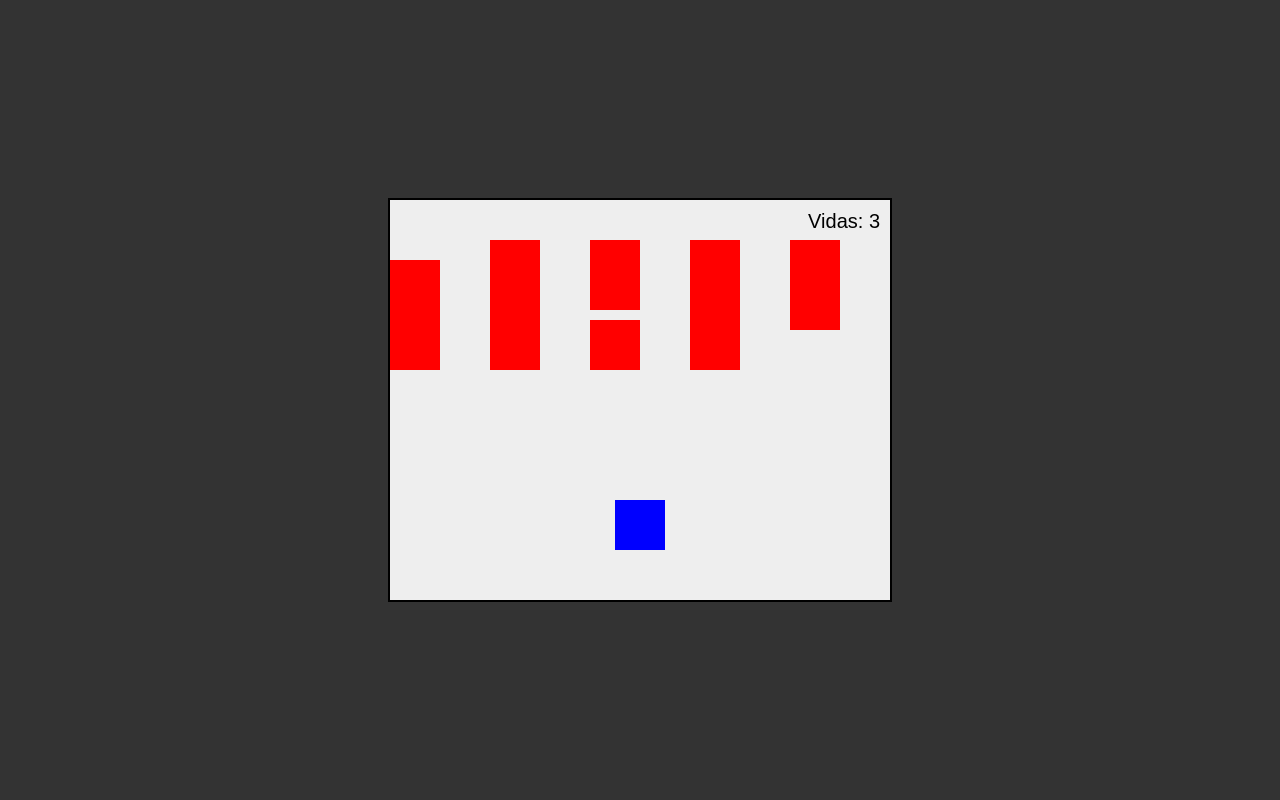
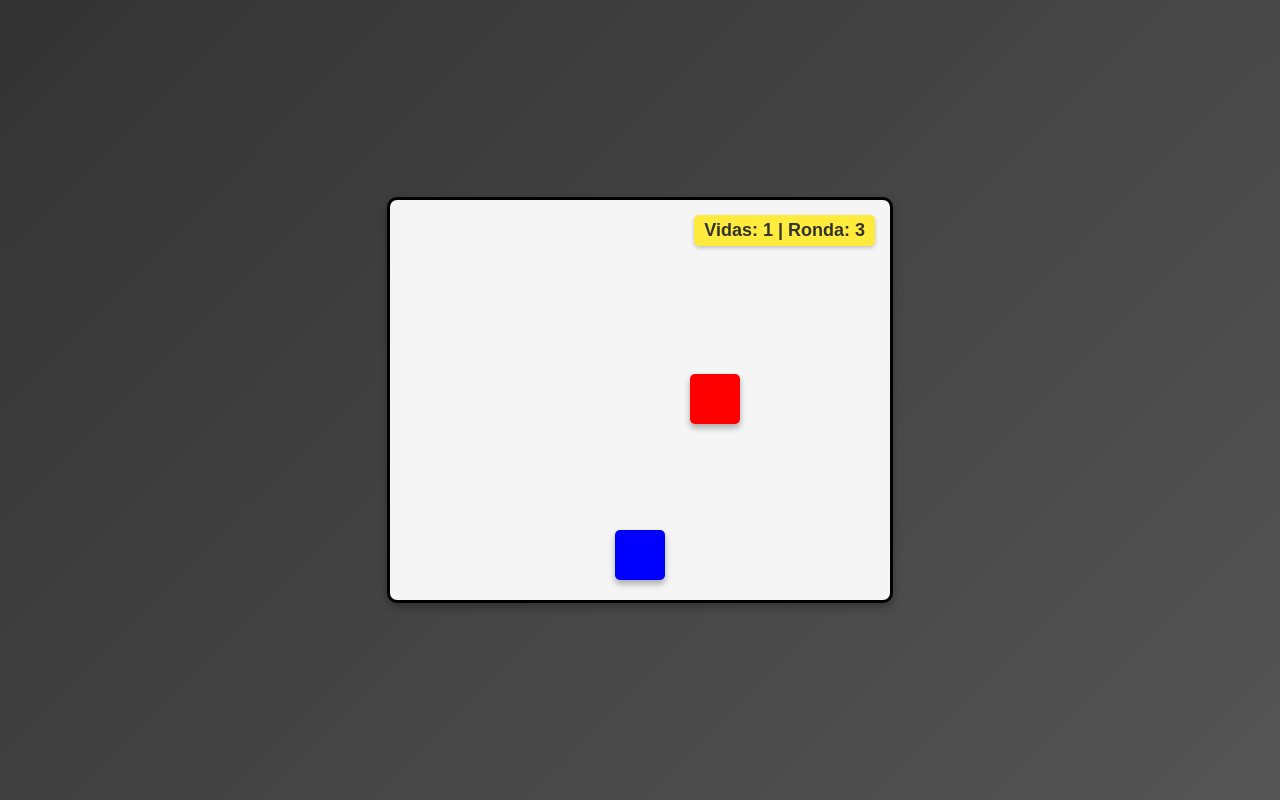
Before and after one commit to GsuDev/Proyecto-Minijuegos-JS, a plain HTML site: page carreras/index.html in a window 1280 px wide. Drawn offline with Linux system fonts and the light colour scheme.

Commit message:
juego casi terminado

```diff
--- a/carreras/index.css
+++ b/carreras/index.css
@@ -1,50 +1,62 @@
+/* Estilos globales */
 body {
     display: flex;
     justify-content: center;
     align-items: center;
     height: 100vh;
     margin: 0;
-    background-color: #333;
+    font-family: 'Arial', sans-serif;
+    background: linear-gradient(135deg, #333, #555);
+    color: #fff;
 }
 
+/* Área del juego */
 #gameArea {
     position: relative;
     width: 500px;
     height: 400px;
-    background-color: #eee;
+    background: #f5f5f5;
+    border-radius: 10px;
     overflow: hidden;
-    border: 2px solid #000;
+    border: 3px solid #000;
+    box-shadow: 0 4px 8px rgba(0, 0, 0, 0.3);
 }
 
+/* Contador de vidas */
 #lives {
     position: absolute;
-    top: 10px;
-    right: 10px;
-    font-size: 20px;
-    color: #000;
-    font-family: Arial, sans-serif;
+    top: 15px;
+    right: 15px;
+    font-size: 18px;
+    font-weight: bold;
+    color: #333;
+    padding: 5px 10px;
+    background: #ffeb3b;
+    border-radius: 5px;
+    box-shadow: 0 2px 4px rgba(0, 0, 0, 0.2);
 }
 
+/* Estilo del coche */
 #car {
     position: absolute;
-    bottom: 50px;
+    bottom: 20px;
     width: 50px;
     height: 50px;
-    left: 225px;
-    /* Centrado inicialmente en el tercer carril */
-    background-color: blue;
-    /* Cambia esto por la imagen de tu coche */
+    left: 225px; /* Centrado inicialmente en el tercer carril */
+    background: blue;
     background-size: cover;
+    border-radius: 5px;
+    box-shadow: 0 4px 6px rgba(0, 0, 0, 0.3);
 }
 
+/* Estilo de los obstáculos */
 .obstacle {
     position: absolute;
     top: 0;
     width: 50px;
-    /* Tamaño uniforme */
     height: 50px;
-    /* Tamaño uniforme */
-    background-color: red;
-    /* Cambia esto por la imagen del obstáculo */
+    background: red;
     background-size: cover;
+    border-radius: 5px;
+    box-shadow: 0 4px 6px rgba(0, 0, 0, 0.3);
 }
--- a/carreras/index.html
+++ b/carreras/index.html
@@ -4,15 +4,21 @@
 <head>
     <meta charset="UTF-8">
     <meta name="viewport" content="width=device-width, initial-scale=1.0">
+    <meta http-equiv="X-UA-Compatible" content="ie=edge">
     <title>Juego del Coche</title>
     <link rel="stylesheet" href="index.css">
+    <link rel="icon" href="car-icon.png"> <!-- Icono del juego (opcional) -->
 </head>
 
 <body>
     <div id="gameArea">
-        <div id="lives">Vidas: 3</div> <!-- Contador de vidas -->
+        <!-- Contador de vidas -->
+        <div id="lives">Vidas: 3</div>
+
+        <!-- Coche del jugador -->
         <div id="car"></div>
     </div>
+
     <script src="index.js"></script>
 </body>
 
--- a/carreras/index.js
+++ b/carreras/index.js
@@ -1,87 +1,119 @@
 document.addEventListener("DOMContentLoaded", () => {
-    const gameArea = document.getElementById("gameArea"); // Selecciona el contenedor principal del juego.
-    const car = document.getElementById("car"); // Selecciona el elemento del coche controlado por el jugador.
-    const livesDisplay = document.getElementById("lives"); // Selecciona el elemento para mostrar las vidas restantes.
-    let carPosition = 200; // Posición inicial del coche (tercer carril).
-    const laneWidth = 100; // Ancho de un carril.
-    let obstacles = []; // Array para almacenar los obstáculos activos.
-    let gameInterval; // Almacena el intervalo principal del juego.
-    let lives = 3; // Número inicial de vidas del jugador.
+    const gameArea = document.getElementById("gameArea");
+    const car = document.getElementById("car");
+    const livesDisplay = document.getElementById("lives");
+    let carPosition = 200; // Posición inicial del coche
+    const laneWidth = 100; // Ancho de un carril
+    let obstacles = []; // Array para almacenar los obstáculos activos
+    let speed = 14; // Velocidad inicial de los obstáculos
+    let initialObstacleDelay = 2000; // Tiempo inicial entre la creación de obstáculos
+    let delayReductionPerRound = 300; // Reducción del tiempo entre obstáculos por ronda
+    let obstaclesPerRound = 12; // Obstáculos iniciales
+    let additionalObstaclesPerRound = 4; // Obstáculos extra por ronda
+    let round = 1; // Número de la ronda actual
+    let maxRounds = 5; // Número máximo de rondas
+    let lives = 3; // Vidas iniciales
+    let gameInterval; // Intervalo para mover obstáculos
+    let obstacleCreationTimeouts = []; // Para rastrear los tiempos de creación de obstáculos
 
-    // Actualiza el contador de vidas
-    function updateLives() {
-        livesDisplay.textContent = `Vidas: ${lives}`; // Muestra las vidas restantes en la interfaz.
+    // Actualizar el contador de vidas y rondas
+    function updateStatus() {
+        livesDisplay.textContent = `Vidas: ${lives} | Ronda: ${round}`;
     }
 
     // Control del coche con las flechas izquierda y derecha
     document.addEventListener("keydown", (event) => {
         if (event.key === "ArrowLeft" && carPosition > 0) {
-            carPosition -= laneWidth; // Mueve el coche al carril izquierdo si no está en el más extremo.
+            carPosition -= laneWidth; // Mueve el coche al carril izquierdo
         } else if (event.key === "ArrowRight" && carPosition < 400) {
-            carPosition += laneWidth; // Mueve el coche al carril derecho si no está en el más extremo.
+            carPosition += laneWidth; // Mueve el coche al carril derecho
         }
-        car.style.left = `${carPosition}px`; // Actualiza la posición visual del coche.
+        car.style.left = `${carPosition}px`; // Actualiza la posición visual del coche
     });
 
-    // Crear obstáculos asegurando siempre un carril libre
+    // Crear un obstáculo en un carril aleatorio
     function createObstacle() {
-        const freeLane = Math.floor(Math.random() * 5); // Selecciona un carril aleatorio como libre.
-        for (let i = 0; i < 5; i++) { // Recorre los 5 carriles posibles.
-            if (i !== freeLane) { // Si el carril no es el libre:
-                const obstacle = document.createElement("div"); // Crea un nuevo obstáculo.
-                obstacle.classList.add("obstacle"); // Asigna la clase CSS "obstacle".
-                obstacle.style.left = `${i * laneWidth}px`; // Posiciona el obstáculo en el carril correspondiente.
-                obstacle.style.top = `0px`; // Comienza desde la parte superior del tablero.
-                gameArea.appendChild(obstacle); // Añade el obstáculo al tablero del juego.
-                obstacles.push(obstacle); // Lo almacena en el array de obstáculos activos.
-            }
+        const obstacle = document.createElement("div");
+        obstacle.classList.add("obstacle");
+        obstacle.style.left = `${[0, 100, 200, 300, 400][Math.floor(Math.random() * 5)]}px`; // Carril aleatorio
+        obstacle.style.top = `-50px`; // Aparece justo por encima del área visible
+        gameArea.appendChild(obstacle);
+        obstacles.push(obstacle);
+    }
+
+    // Crear un conjunto de obstáculos para la ronda
+    function createObstaclesForRound(totalObstacles, delay) {
+        for (let i = 0; i < totalObstacles; i++) {
+            const timeout = setTimeout(() => createObstacle(), i * delay);
+            obstacleCreationTimeouts.push(timeout); // Rastrear los tiempos para poder limpiarlos
         }
     }
 
-    // Mover obstáculos hacia abajo
+    // Mover obstáculos en cada ciclo
     function moveObstacles() {
         obstacles.forEach((obstacle, index) => {
-            let top = parseInt(obstacle.style.top); // Obtiene la posición vertical actual del obstáculo.
+            let top = parseInt(obstacle.style.top);
 
+            // Si el obstáculo sale del tablero, elimínalo
             if (top >= 400) {
-                // Si el obstáculo llega al final del tablero:
-                obstacle.remove(); // Eliminar el obstáculo del DOM.
-                obstacles.splice(index, 1); // Eliminarlo del array.
+                obstacle.remove();
+                obstacles.splice(index, 1);
             } else {
-                // De lo contrario, mueve el obstáculo hacia abajo de manera uniforme.
-                obstacle.style.top = `${top + 20}px`; // Incremento de 20px para la posición vertical.
+                obstacle.style.top = `${top + speed}px`; // Movimiento hacia abajo
             }
 
-            // Detectar colisión entre el coche y el obstáculo
+            // Detectar colisión
             if (
-                top > 300 && // Si el obstáculo está a la altura del coche...
-                top < 350 && // ...y dentro de un rango de colisión...
-                parseInt(obstacle.style.left) === carPosition // ...y está en el mismo carril:
+                top > 300 &&
+                top < 350 &&
+                parseInt(obstacle.style.left) === carPosition
             ) {
-                obstacles.splice(index, 1); // Elimina el obstáculo tras la colisión.
-                obstacle.remove(); // Elimina el obstáculo visualmente.
-                lives -= 1; // Resta una vida al jugador.
-                updateLives(); // Actualiza el contador visual de vidas.
+                obstacles.splice(index, 1); // Elimina el obstáculo tras colisión
+                obstacle.remove();
+                lives -= 1; // Restar una vida al jugador
+                updateStatus(); // Actualizar visualmente
 
                 if (lives === 0) {
-                    // Si las vidas llegan a 0:
-                    clearInterval(gameInterval); // Detiene el juego.
-                    alert("¡Te quedaste sin vidas! Fin del juego.");
-                    location.reload(); // Reinicia la página para comenzar de nuevo.
+                    endGame("¡Te quedaste sin vidas! Fin del juego."); // Termina el juego
                 }
             }
         });
+
+        // Si no quedan obstáculos y la ronda no ha terminado, pasar a la siguiente ronda
+        if (obstacles.length === 0 && round <= maxRounds) {
+            nextRound();
+        }
     }
 
-    // Lógica principal del juego
-    function gameLoop() {
-        if (Math.random() < 0.7) { // Genera obstáculos con una probabilidad del 70% en cada ciclo.
-            setInterval(createObstacle(),6500); // Crea nuevos obstáculos.
+    // Terminar el juego
+    function endGame(message) {
+        clearInterval(gameInterval); // Detiene el movimiento de obstáculos
+        obstacleCreationTimeouts.forEach(clearTimeout); // Detener la creación de nuevos obstáculos
+        alert(message);
+        location.reload(); // Reinicia el juego
+    }
+
+    // Pasar a la siguiente ronda
+    function nextRound() {
+        round += 1; // Incrementar la ronda
+        if (round > maxRounds) {
+            endGame("¡Felicidades, ganaste el juego!"); // Si pasa el máximo de rondas
+        } else {
+            speed += 7; // Incrementar la velocidad
+            const newDelay = Math.max(initialObstacleDelay - delayReductionPerRound * (round - 1), 500); // Reducir el tiempo entre obstáculos
+            const totalObstacles = obstaclesPerRound + (round - 1) * additionalObstaclesPerRound; // Calcular el número de obstáculos para la ronda
+            createObstaclesForRound(totalObstacles, newDelay); // Crear obstáculos para la nueva ronda
+            updateStatus(); // Actualizar visualmente
         }
-        moveObstacles(); // Mueve los obstáculos existentes.
     }
 
     // Iniciar el juego
-    updateLives(); // Muestra el número inicial de vidas.
-    gameInterval = setInterval(gameLoop, 800); // Ejecuta el bucle del juego cada 800ms.
+    function startGame() {
+        updateStatus(); // Mostrar las vidas y la ronda iniciales
+        const totalObstacles = obstaclesPerRound; // Número inicial de obstáculos
+        createObstaclesForRound(totalObstacles, initialObstacleDelay); // Crear los obstáculos iniciales
+        gameInterval = setInterval(moveObstacles, 50); // Mover obstáculos cada 50ms
+    }
+
+    startGame(); // Arranca el juego
 });
```
